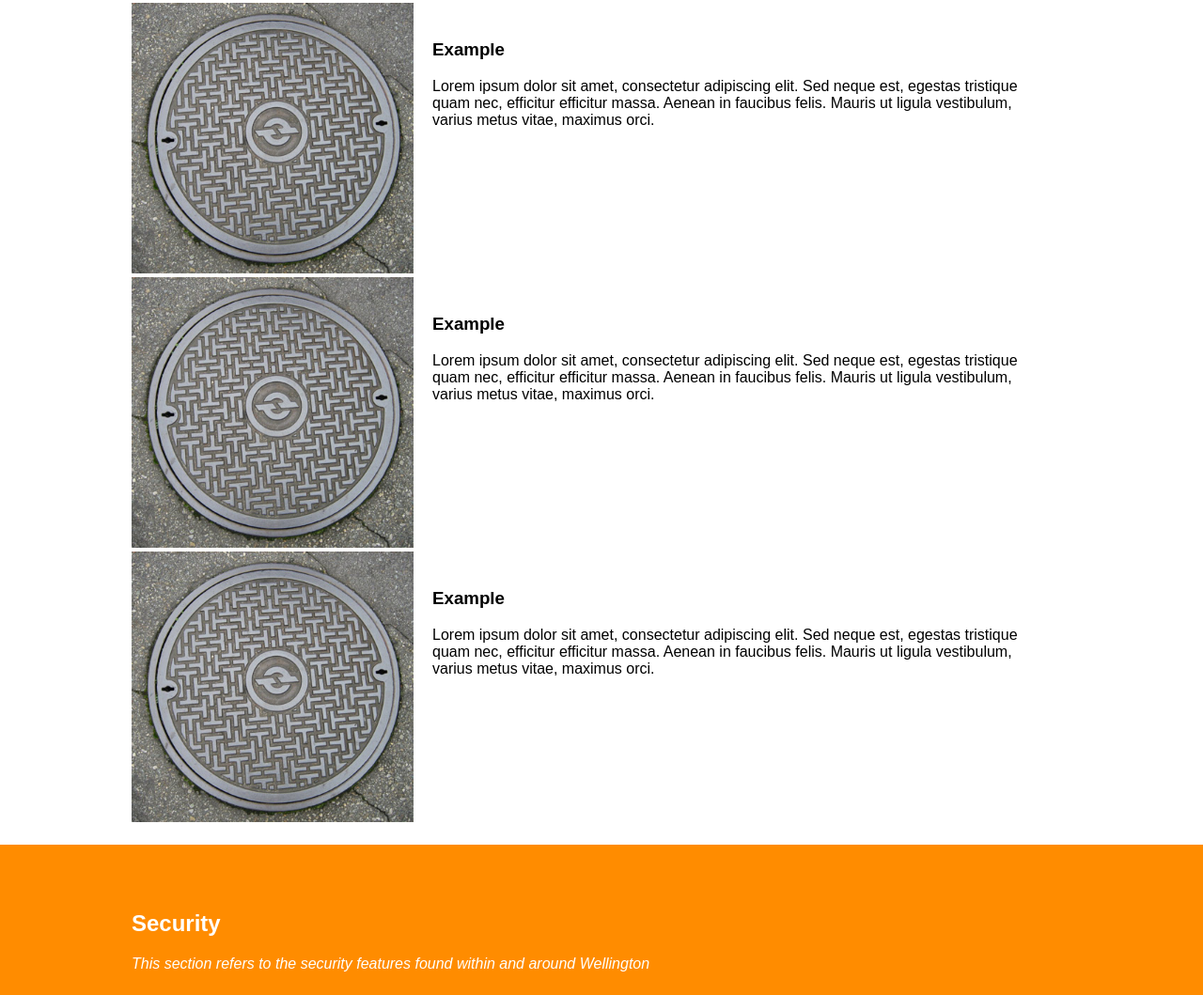
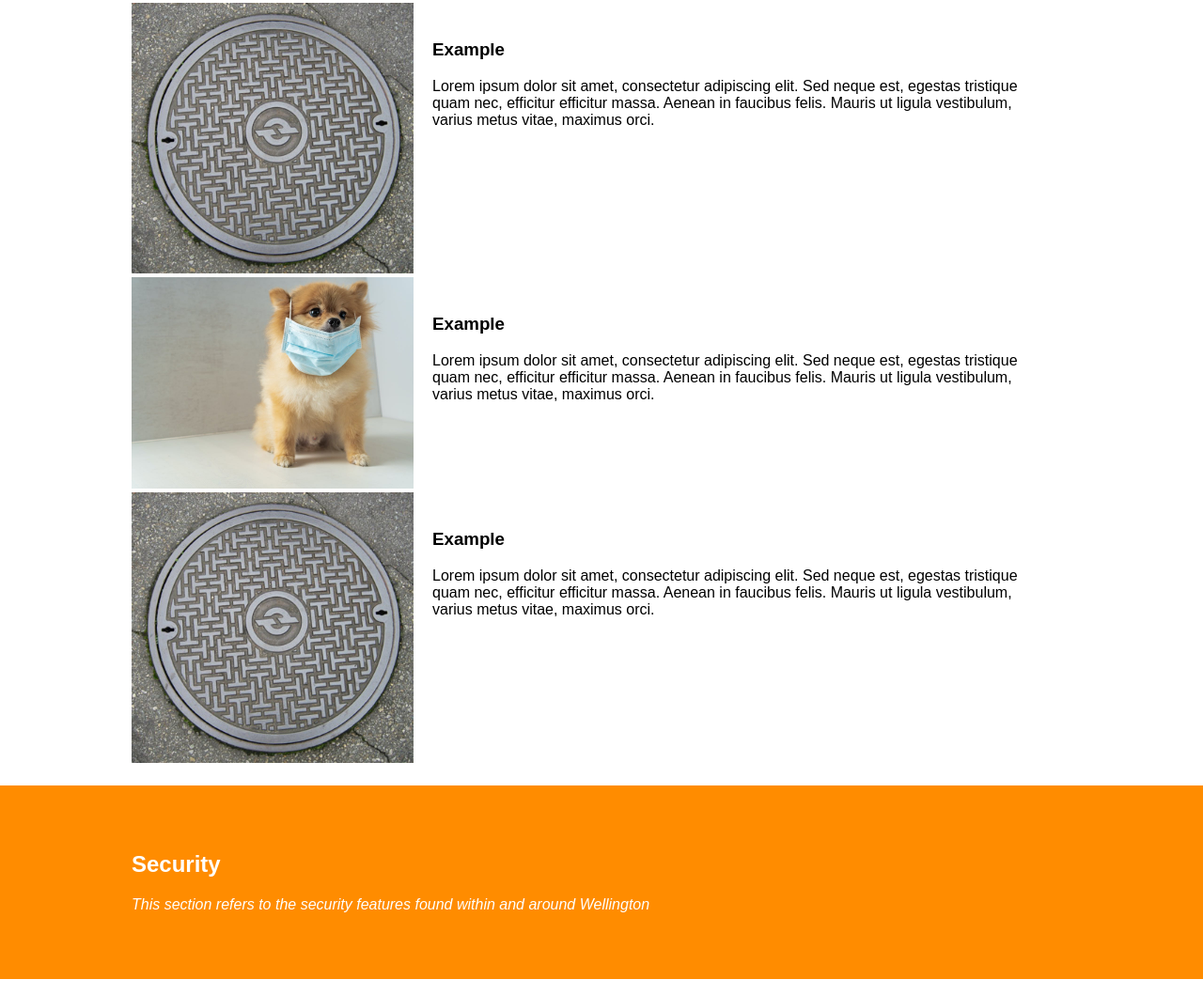
Before and after one commit to caitlinpiepke/mddn201-project1, a plain HTML site: page index.html in a window 1280 px wide. Shown: the part 1444-2503 px from the top of the page at 94% size. Drawn offline with Linux system fonts and the light colour scheme.

Commit message:
changed jpg

```diff
--- a/index.html
+++ b/index.html
@@ -131,7 +131,7 @@
 
 		<div class="g-row">
 			<div class="g-30">
-				<img src="img/cover.jpg">
+				<img src="img/dog.jpg">
 			</div>
 			<div class="g-70 padded">
 				<h3>Example</h3>
```
